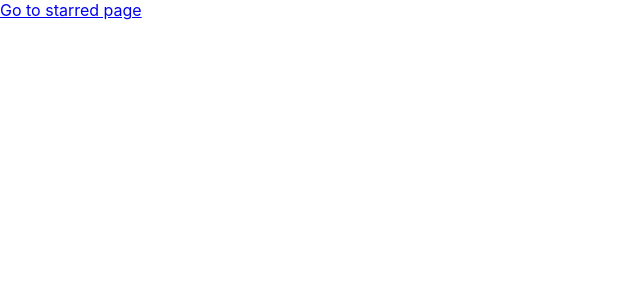
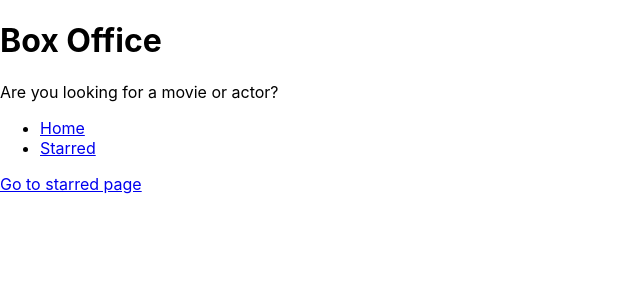
Before and after one commit to GitManishkumar/box-office-app, a React (Create React App) app: page / in a window 1280 px wide. Shown: the top 300 px of the page, without its empty margins (0-640 px from the left). Built offline with nearby package versions, Linux system fonts and the light colour scheme.

Commit message:
added navigation and shared layout for home and starred pages

```diff
--- a/src/App.jsx
+++ b/src/App.jsx
@@ -1,14 +1,16 @@
 import{BrowserRouter, Routes, Route} from "react-router-dom"
 import Home from "./pages/Home";
 import Starred from "./pages/Starred";
+import MainLayout from "./components/MainLayout";
 
 function App() {
   return (
     <BrowserRouter>
-    <Routes>
+    <Routes >
+      <Route element={<MainLayout/>}>
       <Route path="/" element={<Home/>}/>
       <Route path="/starred" element={<Starred/>}/>
-
+      </Route>
       <Route path="*" element={<div>Not Found</div>}/>
       {/* <Route path="/" element={<App />}>
         <Route index element={<Home />} />
--- /dev/null
+++ b/src/components/AppTitle.jsx
@@ -0,0 +1,11 @@
+export default function AppTitle(props){
+const {title="Box Office",
+subtitle="Are you looking for a movie or actor?"}=props
+
+  return (
+    <div>
+      <h1>{title}</h1>
+      <p>{subtitle}</p>
+    </div>
+  )
+}
--- /dev/null
+++ b/src/components/MainLayout.jsx
@@ -0,0 +1,15 @@
+import {Outlet} from "react-router-dom"
+import Navs from "./Navs"
+import AppTitle from "./AppTitle"
+
+const MainLayout=()=>{
+
+ return (
+ <div>
+  <AppTitle/>
+  <Navs/>
+  <Outlet/>
+  </div>
+ )
+}
+export default MainLayout
--- /dev/null
+++ b/src/components/Navs.jsx
@@ -0,0 +1,27 @@
+import {Link} from "react-router-dom"
+
+const LINKS=[
+  {
+    text:"Home",
+    to:"/"
+  },
+  {
+    text:"Starred",
+    to:"/starred"
+  }
+]
+
+const Navs=()=>{
+  return<div>
+    <ul>
+      {LINKS.map((item)=>(
+        <li key={item.to}>
+          <Link to={item.to}>{item.text}</Link>
+        </li>
+      ))
+
+      }
+    </ul>
+    </div>
+}
+export default Navs
```
